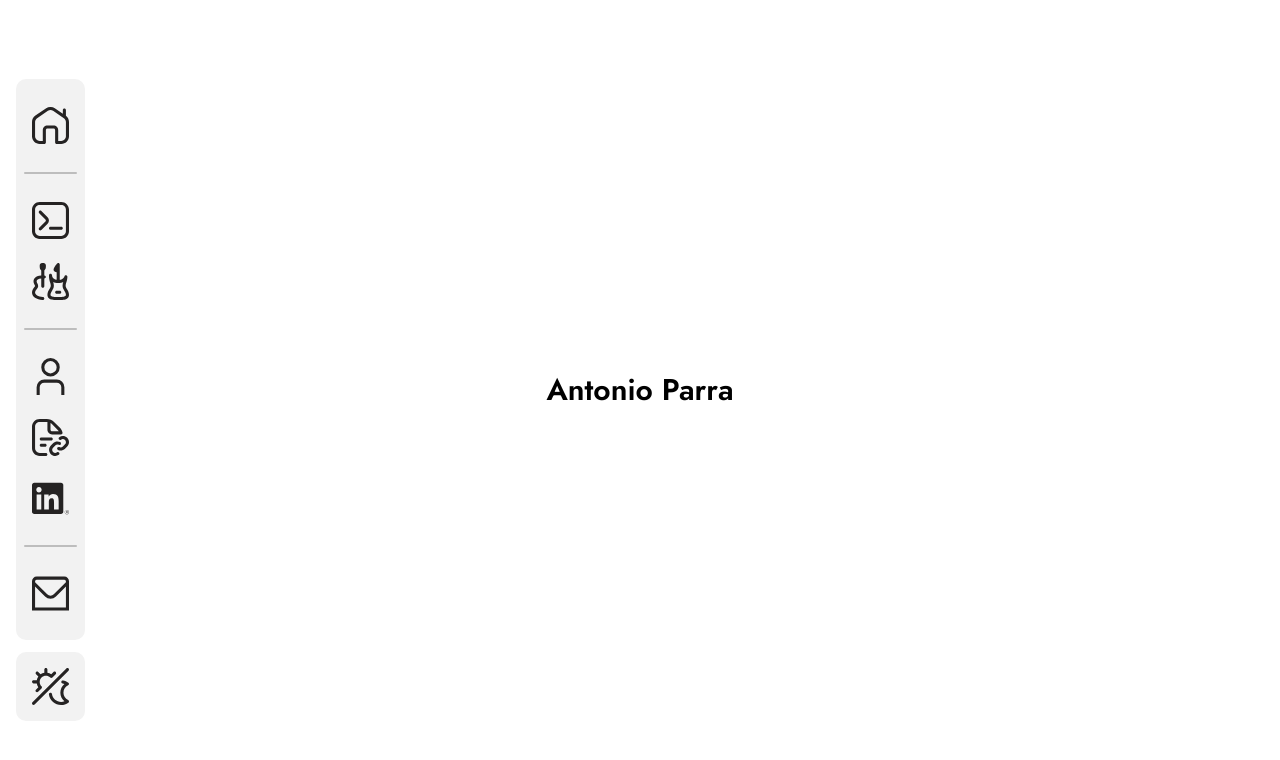
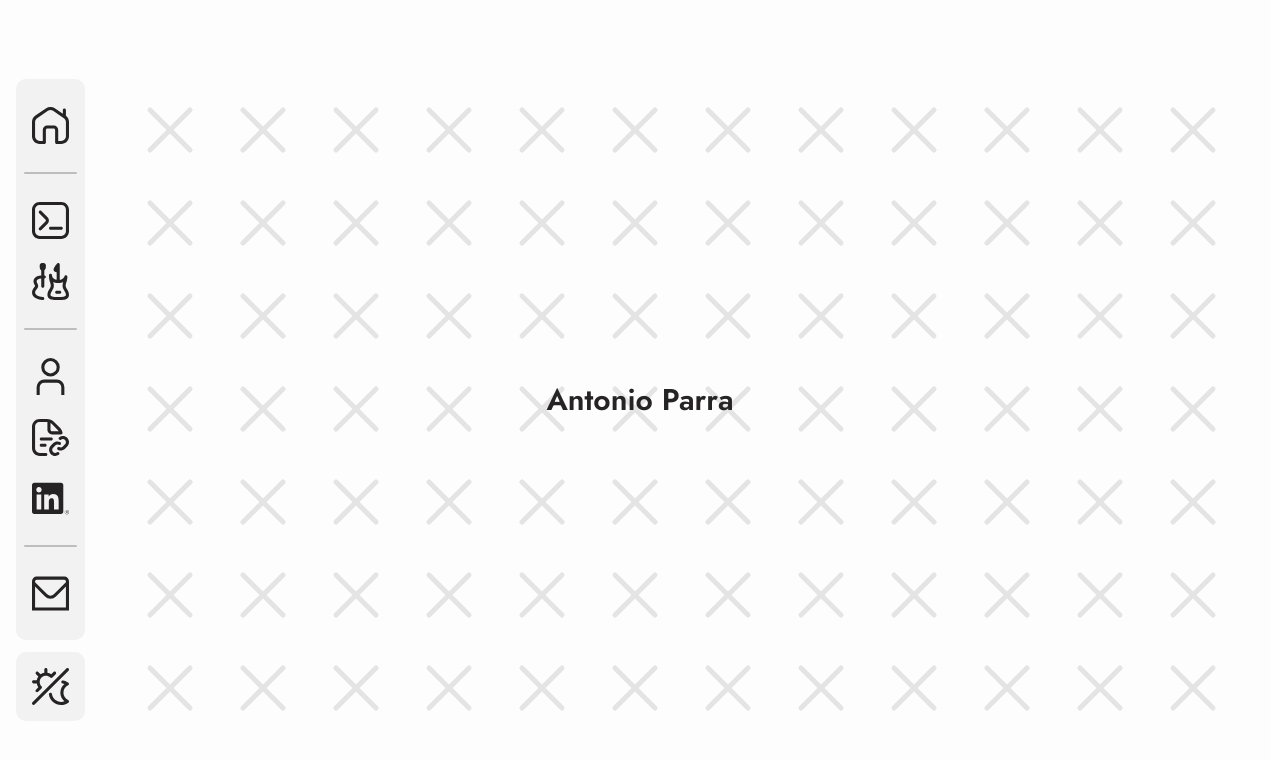
Before and after one commit to AntBPV/Portfolio-AntBPV, a Next.js app: page / in a window 1280 px wide. Shown: the top 760 px of the page. Built offline with nearby package versions, Linux system fonts and the light colour scheme.

Commit message:
Made a background Pattern

```diff
--- /dev/null
+++ b/src/app/components/BackgroundPattern.tsx
@@ -0,0 +1,101 @@
+"use client";
+
+import { useEffect, useState } from "react";
+
+interface BackgroundPatternProps {
+  className: string;
+  menuWidth: number;
+  topPadding?: number;
+}
+
+export default function BackgroundPattern({
+  className,
+  menuWidth,
+  topPadding = 130,
+}: BackgroundPatternProps) {
+  const [dimensions, setDimensions] = useState({
+    width: 1920,
+    height: 1080,
+  });
+
+  useEffect(() => {
+    function handleResize() {
+      setDimensions({
+        width: window.innerWidth,
+        height: window.innerHeight,
+      });
+    }
+
+    handleResize();
+
+    window.addEventListener("resize", handleResize);
+    return () => window.removeEventListener("resize", handleResize);
+  }, []);
+
+  const spacing = 93;
+  const strokeWidth = 5;
+  const xSize = 40;
+
+  const isMobile = dimensions.width < 1024;
+  const leftPadding = isMobile ? 70 : menuWidth;
+
+  const usableWidth = dimensions.width - 2 * leftPadding;
+  const usableHeight = dimensions.height - 2 * topPadding;
+
+  const rows = Math.ceil(usableHeight / spacing) + 1;
+  const cols = Math.ceil(usableWidth / spacing) + 1;
+
+  const generateXs = () => {
+    const xElements = [];
+
+    for (let row = 0; row < rows; row++) {
+      for (let col = 0; col < cols; col++) {
+        const x = col * spacing;
+        const y = row * spacing;
+
+        xElements.push(
+          <g key={`x-${row}-${col}`} transform={`translate(${x}, ${y})`}>
+            <line
+              x1={-xSize / 2}
+              y1={-xSize / 2}
+              x2={xSize / 2}
+              y2={xSize / 2}
+              stroke="currentColor"
+              strokeWidth={strokeWidth}
+              strokeLinecap="round"
+            />
+            <line
+              x1={xSize / 2}
+              y1={-xSize / 2}
+              x2={-xSize / 2}
+              y2={xSize / 2}
+              stroke="currentColor"
+              strokeWidth={strokeWidth}
+              strokeLinecap="round"
+            />
+          </g>
+        );
+      }
+    }
+
+    return xElements;
+  };
+
+  return (
+    <main
+      className={`fixed inset-0 z-0 overflow-hidden pointer-events-none bg-page`}
+    >
+      <svg
+        width={dimensions.width}
+        height={dimensions.height}
+        viewBox={`0 0 ${dimensions.width} ${dimensions.height}`}
+        preserveAspectRatio="none"
+        className={`w-full h-full opacity-10 ${className}`}
+      >
+        <g transform={`translate(${leftPadding}, ${topPadding})`}>
+          {generateXs()}
+        </g>
+      </svg>
+    </main>
+  );
+}
--- a/src/app/components/consts/menuItems.ts
+++ b/src/app/components/consts/menuItems.ts
@@ -14,6 +14,7 @@ import {
   ContactIcon,
   ContactIconHover,
 } from "../icons";
+
 export interface MenuItemData {
   href: string;
   defaultIcon: React.ComponentType<{
--- a/src/app/page.tsx
+++ b/src/app/page.tsx
@@ -1,14 +1,18 @@
 "use client";
 
 import Header from "./components/Header";
+import BackgroundPattern from "./components/BackgroundPattern";
 
 export default function Home() {
   return (
-    <main className="bg-page flex h-screen w-screen items-center justify-center">
-      <Header />
-      <h1 className="text-3xl font-title font-semibold text-neutral mb-5">
-        Antonio Parra
-      </h1>
-    </main>
+    <>
+      <BackgroundPattern menuWidth={170} className="bg-menu" />
+      <main className="z-10 relative flex h-screen w-screen items-center justify-center">
+        <Header />
+        <h1 className="text-3xl font-title font-semibold text-body">
+          Antonio Parra
+        </h1>
+      </main>
+    </>
   );
 }
```
